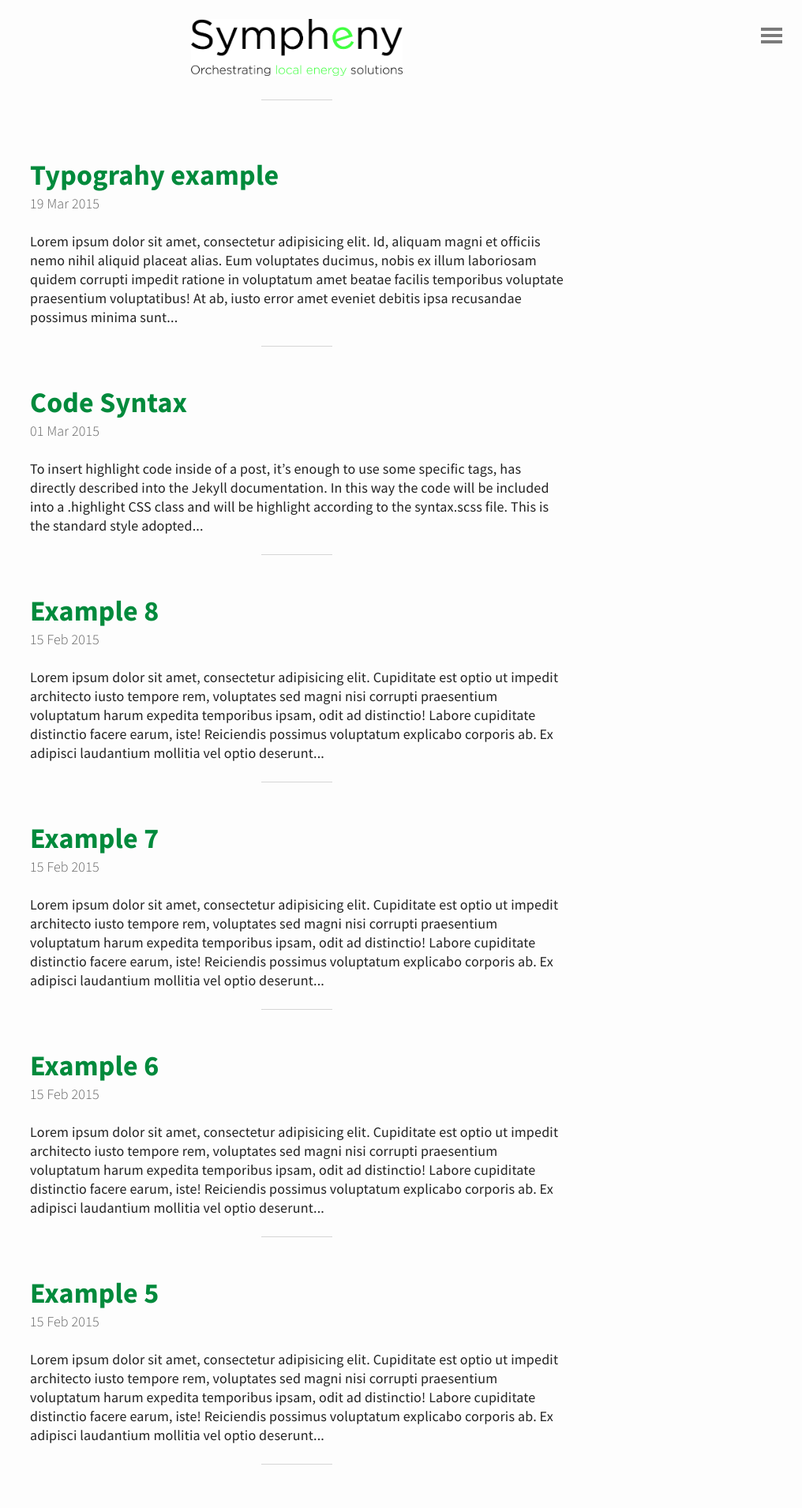
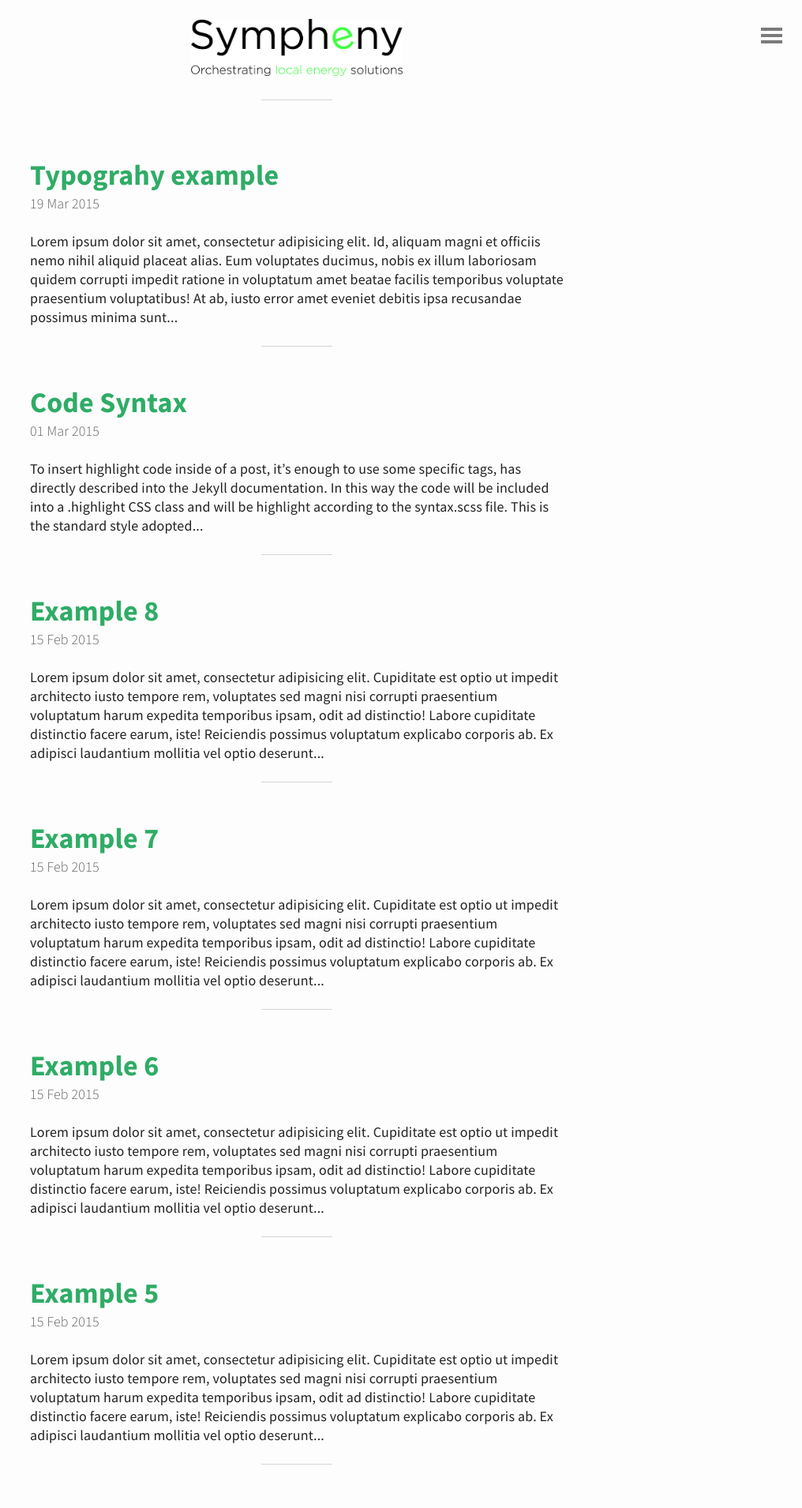
Before and after one commit to Sympheny/Sympheny.github.io, a Jekyll site: the page built from index.html, in a window 1280 px wide. Shown: the top 1910 px of the page at 79% size, without its empty margins (264-1280 px from the left). Built offline with Jekyll 4.4.1, drawn with Linux system fonts in a browser that asks for light colours; the list of posts is cut into pages by our own code.

```diff
--- a/_sass/base.scss
+++ b/_sass/base.scss
@@ -18,7 +18,7 @@ html, body, h1, h2, h3, h4, h5, h6, p, ul, ol, li, img {
 
 /*- Base color -*/
 
-$main-color: #008A3C;
+$main-color: #2FAC66;
 $background-color: #FDFDFD;
 $text-color: #222222;
 
```
